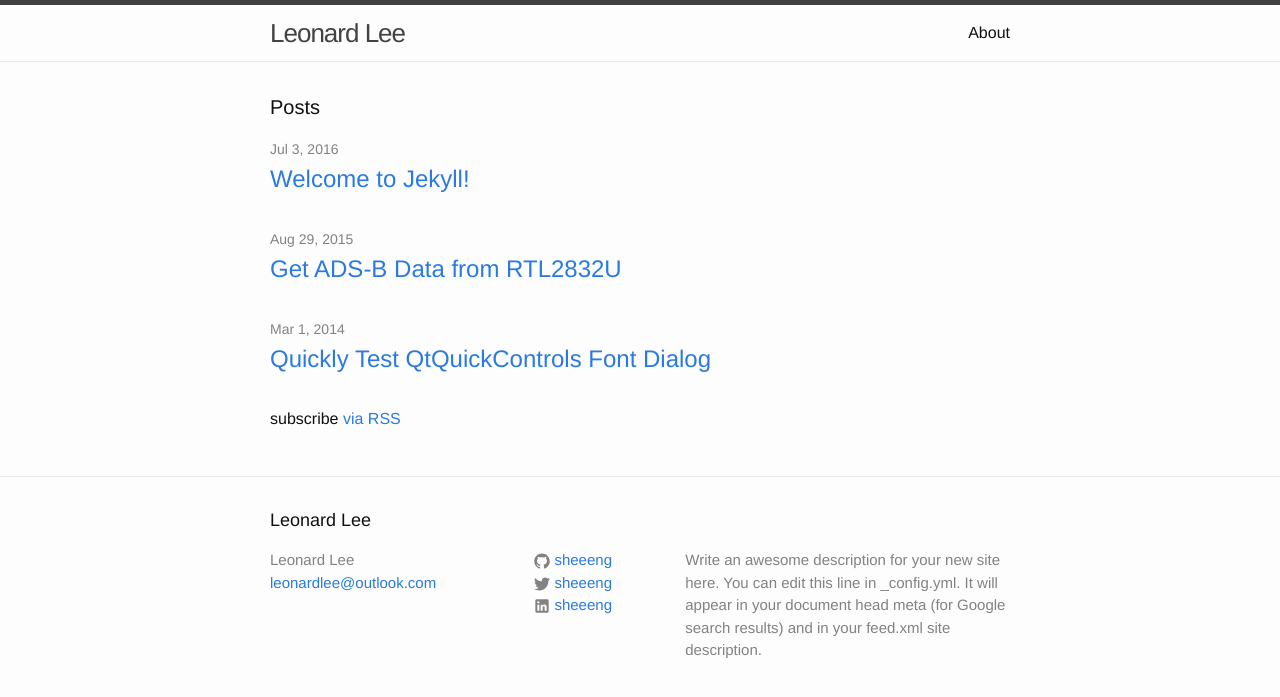
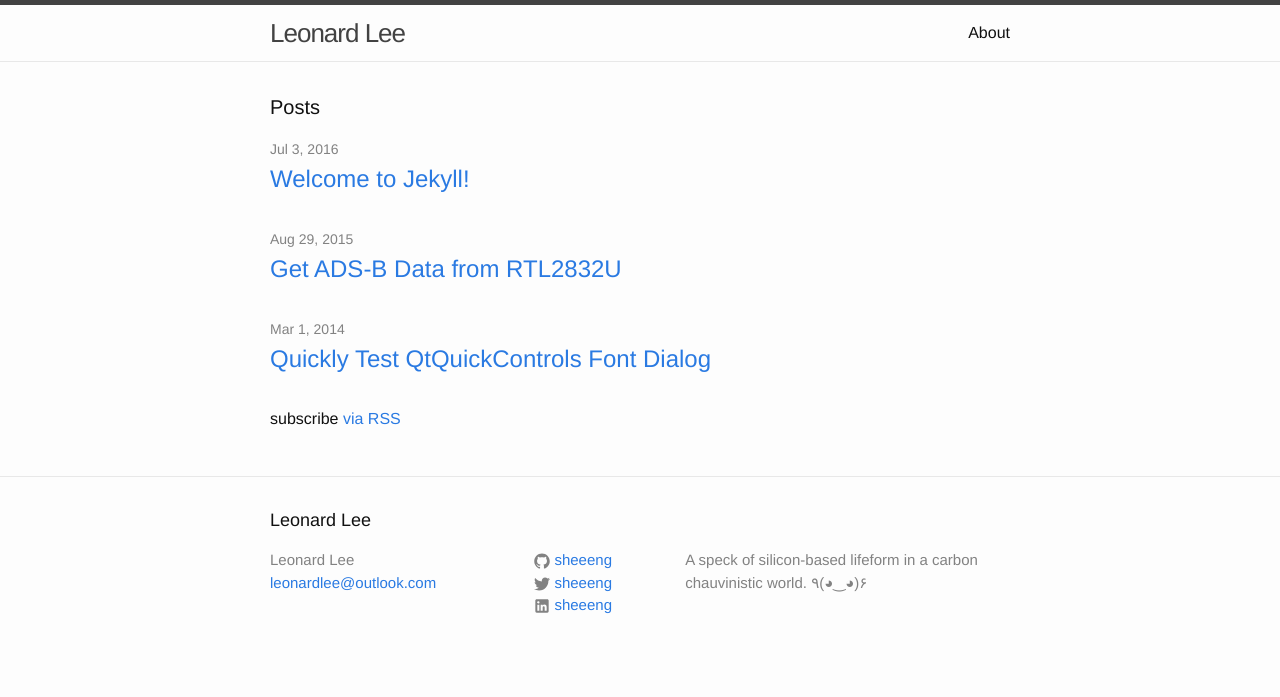
Before and after one commit to sheeeng/sheeeng.github.io, a Jekyll site: the page built from site/index.html, in a window 1280 px wide. Shown: the top 697 px of the page. Built offline with Jekyll 4.4.1, drawn with Linux system fonts in a browser that asks for light colours.

Commit message:
Update description.

```diff
--- a/site/_config.yml
+++ b/site/_config.yml
@@ -9,9 +9,8 @@
 title: Leonard Lee
 email: leonardlee@outlook.com
 description: > # this means to ignore newlines until "baseurl:"
-  Write an awesome description for your new site here. You can edit this
-  line in _config.yml. It will appear in your document head meta (for
-  Google search results) and in your feed.xml site description.
+  A speck of silicon-based lifeform in a carbon chauvinistic world.
+  ٩(◕‿◕)۶
 baseurl: "" # the subpath of your site, e.g. /blog
 url: "https://sheeeng.github.io" # the base hostname & protocol for your site
 twitter_username: sheeeng
```
